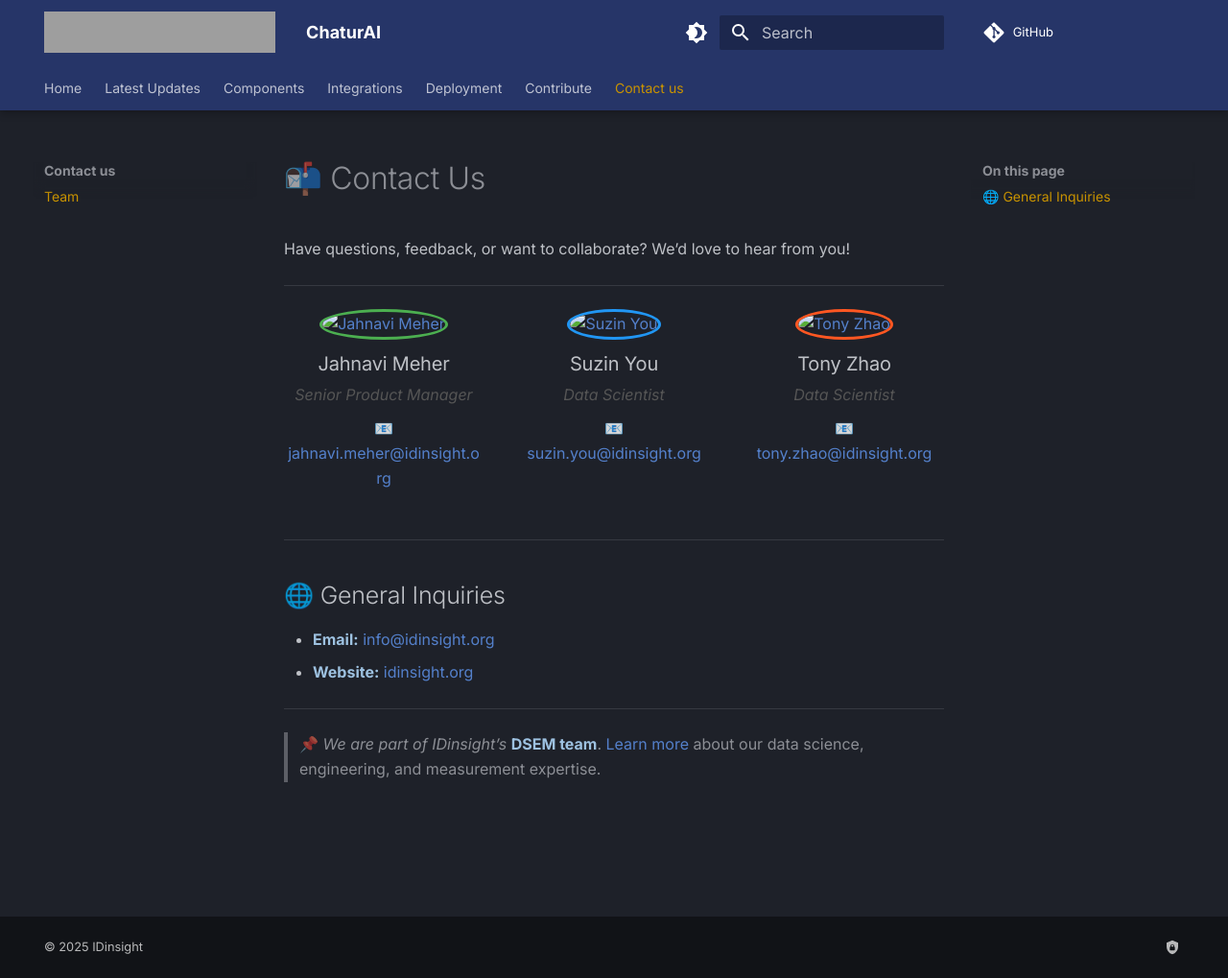
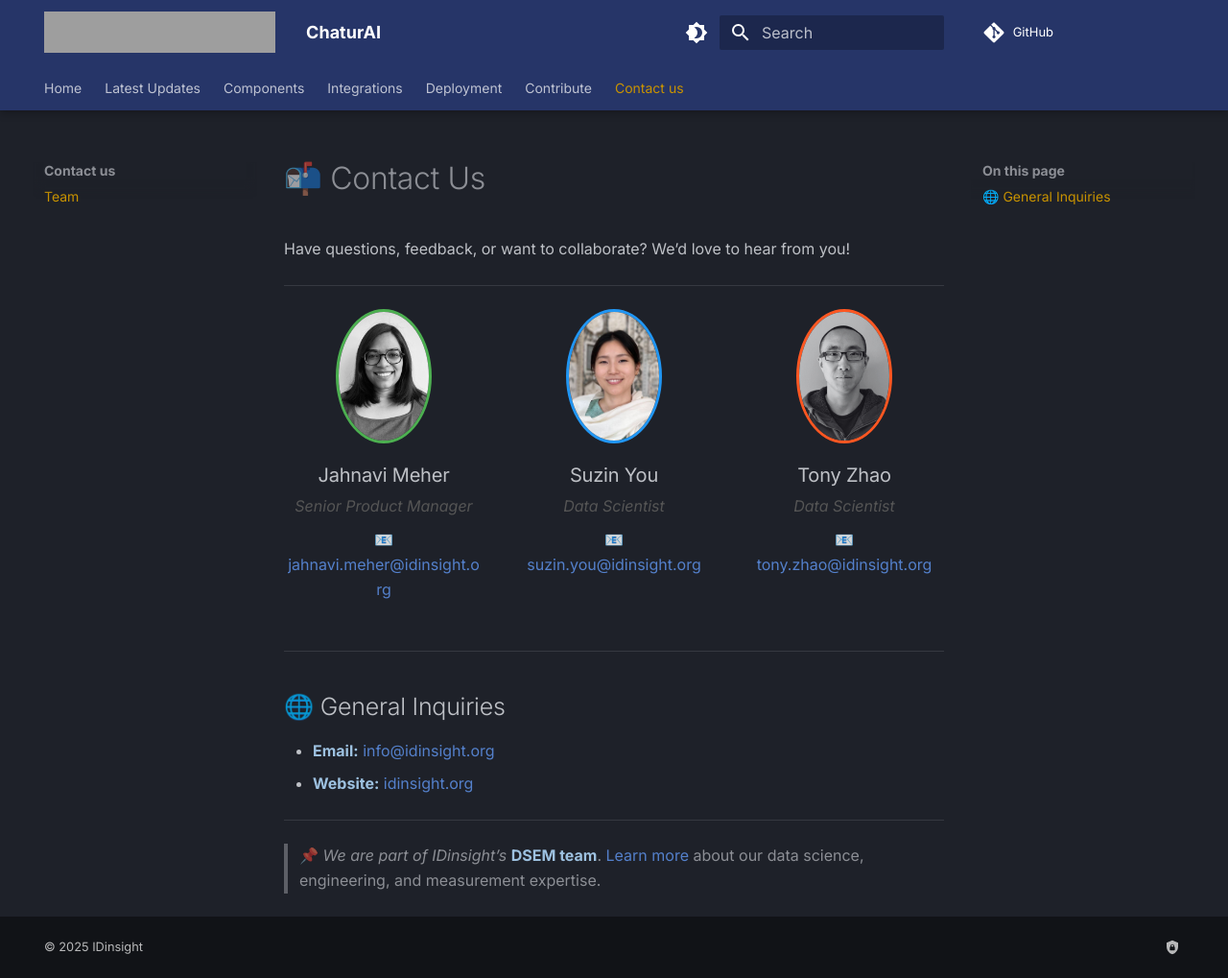
Before and after one commit to IDinsight/chaturai, an MkDocs documentation site: the page built from docs/contact_us.md, in a window 1280 px wide and 1019 px high. Shown: the whole window at 96% size. Built offline with MkDocs 1.6.1 and Material for MkDocs 9.7.7, drawn with Linux system fonts in a browser that asks for light colours; comment, search, counter and statistics services are not loaded; the version menu is left out; grey boxes are pictures that could not be loaded.

Commit message:
fix avatar paths

```diff
--- a/docs/contact_us.md
+++ b/docs/contact_us.md
@@ -13,7 +13,7 @@
   <!-- Card: Jahnavi Meher -->
   <div style="text-align: center; width: 200px;">
     <img
-      src="./images/author-avatars/jahnavi.png"
+      src="../images/author-avatars/jahnavi.png"
       alt="Jahnavi Meher"
       style="width: 100px; height: 140px; border-radius: 50%; border: 3px solid #4CAF50; object-fit: cover;"
     >
@@ -27,7 +27,7 @@
   <!-- Card: Suzin You -->
   <div style="text-align: center; width: 200px;">
     <img
-      src="./images/author-avatars/suzin.png"
+      src="../images/author-avatars/suzin.png"
       alt="Suzin You"
       style="width: 100px; height: 140px; border-radius: 50%; border: 3px solid #2196F3; object-fit: cover;"
     >
@@ -41,7 +41,7 @@
   <!-- Card: Tony Zhao -->
   <div style="text-align: center; width: 200px;">
     <img
-      src="./images/author-avatars/tony.png"
+      src="../images/author-avatars/tony.png"
       alt="Tony Zhao"
       style="width: 100px; height: 140px; border-radius: 50%; border: 3px solid #FF5722; object-fit: cover;"
     >
```
